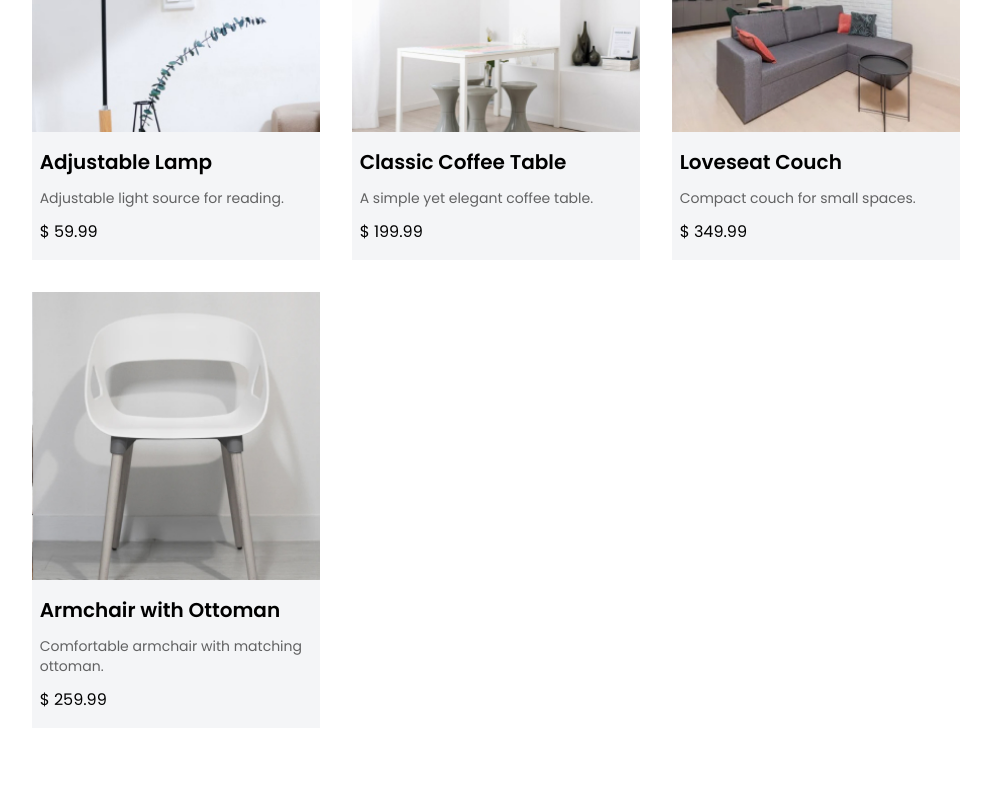
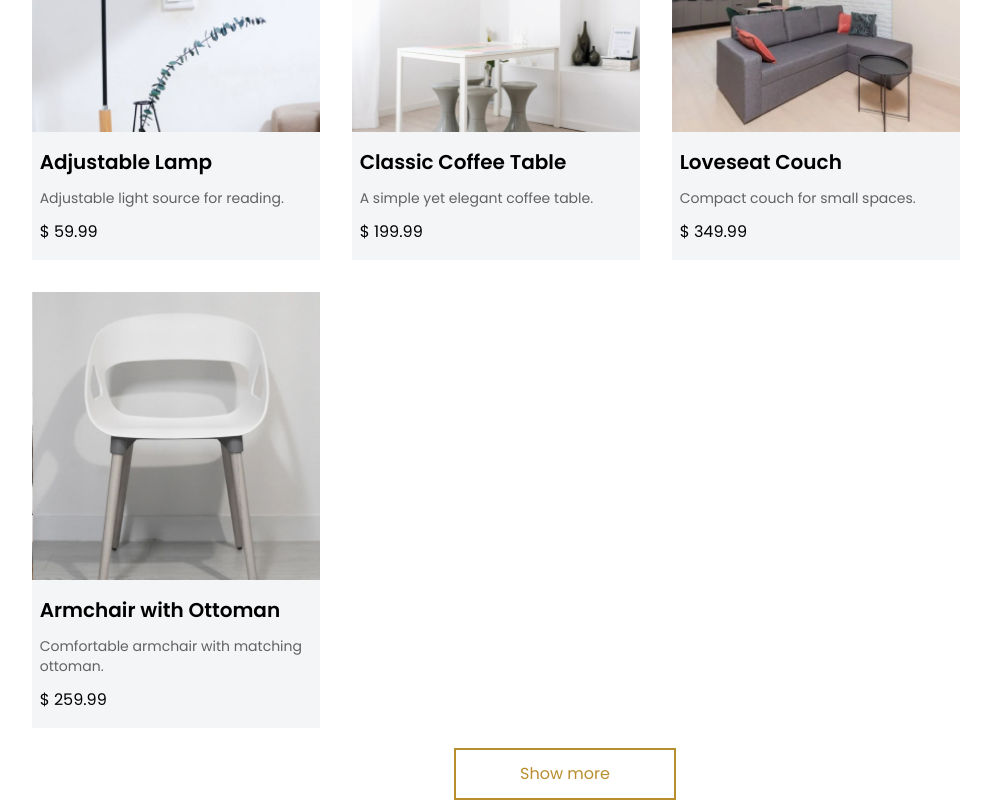
Before and after one commit to CjordanIII/freelance_example_project_one, a Next.js app: page / in a window 1280 px wide. Shown: the part 2830-3630 px from the top of the page, without its empty margins (75-1066 px from the left). Before the commit the page ends 3578 px from the top, so only its background shows below. Built offline with nearby package versions, Linux system fonts and the light colour scheme.

Commit message:
add button animate

```diff
--- a/src/sections/Hero.tsx
+++ b/src/sections/Hero.tsx
@@ -31,6 +31,7 @@ const Hero = () => {
         <p className="text-xs sm:text-sm md:text-base">
           Lorem ipsum dolor sit amet, consectetur adipiscing elit. Ut elit tellus, luctus nec ullamcorper mattis.
         </p>
+        {/* TODO change anime to match the one at the bottom */}
         <button className="bg-text_beige px-6 py-3 sm:px-8 sm:py-4 md:px-10 md:py-4 rounded-md my-3 sm:my-4 md:my-5 hover:opacity-75 active:opacity-95">
           {/* TODO add path */}
           <Link style={{ color: "white" }} href={"#"}>
--- a/src/sections/Products.tsx
+++ b/src/sections/Products.tsx
@@ -1,5 +1,6 @@
 import React from 'react'
 import ProductItems from '@/components/ProductItems'
+import Link from 'next/link'
 const Products = () => {
   return (
     <div>
@@ -9,6 +10,14 @@ const Products = () => {
         <div className='flex justify-center py-5'>
             <ProductItems/>
         </div>
+        <div className='flex justify-center'>
+        <button className='text-text_beige border-2 py-3 px-16 flex justify-center border-text_beige hover:ease-in duration-300  hover:border-collapse hover:bg-text_beige hover:text-white'>
+            {/* TODO add destinatino for link */}
+            <Link href={"#"} >
+            Show more
+            </Link>
+        </button>
+        </div>
     </div>
   )
 }
```
